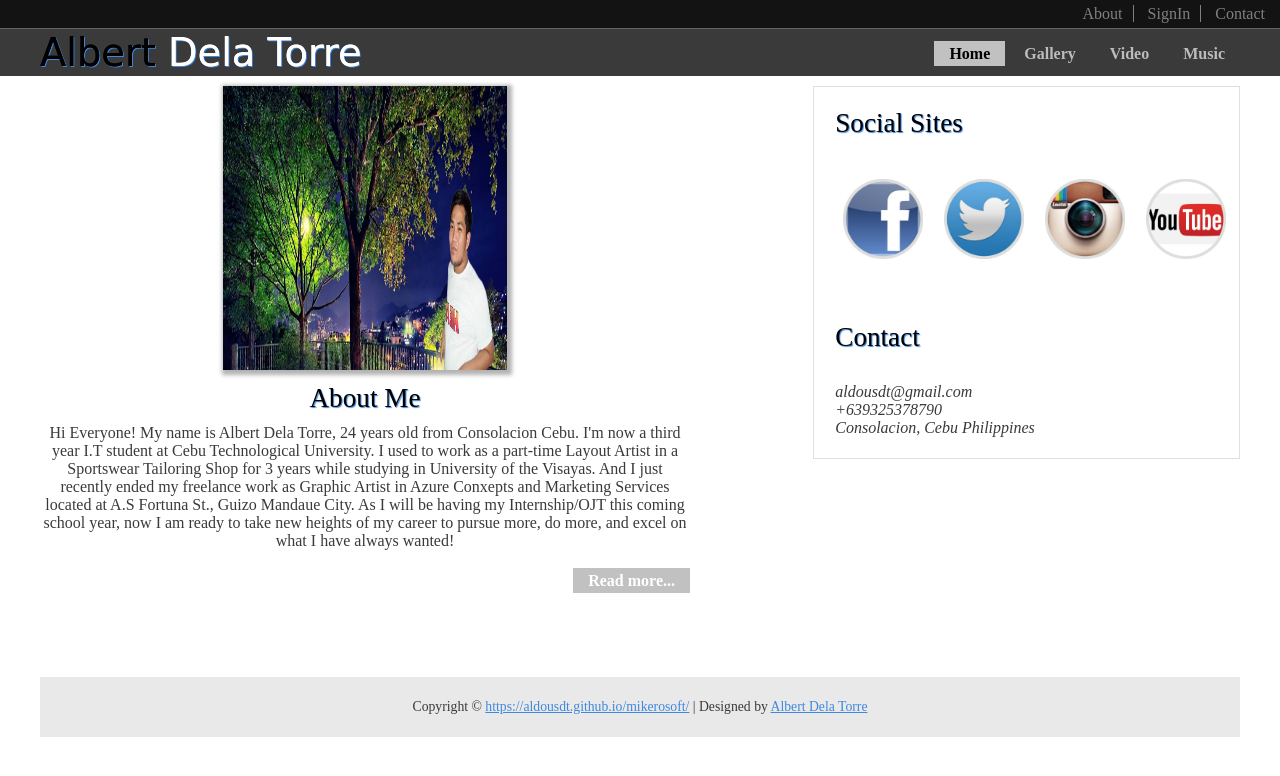
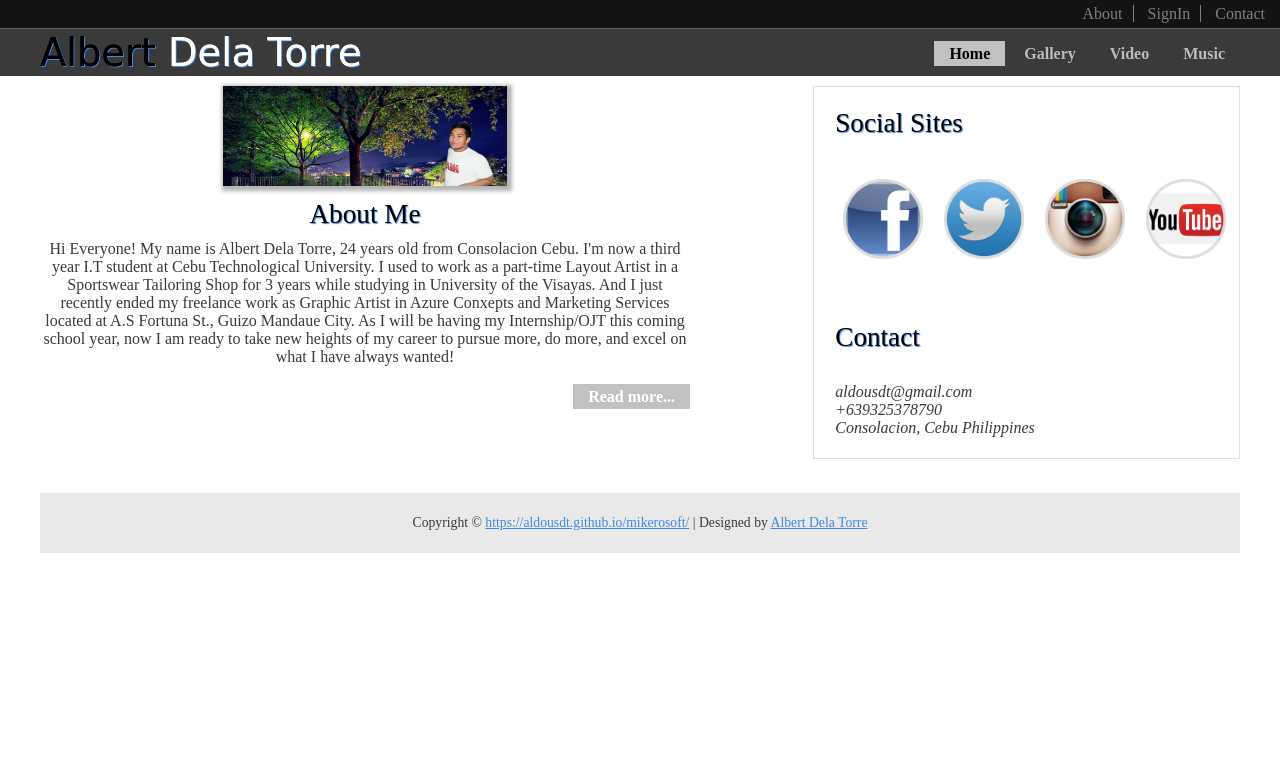
Before and after one commit to aldousdt/mikerosoft, a plain HTML site: page index.html in a window 1280 px wide. Drawn offline with Linux system fonts and the light colour scheme.

Commit message:
Update style.css

```diff
--- a/style.css
+++ b/style.css
@@ -71,7 +71,7 @@ a:hover {
 }
 img {
   width: 284px;
-  height: 284px;
+  height: 100px;
   margin-bottom: 13px;
   }
 p {
```
